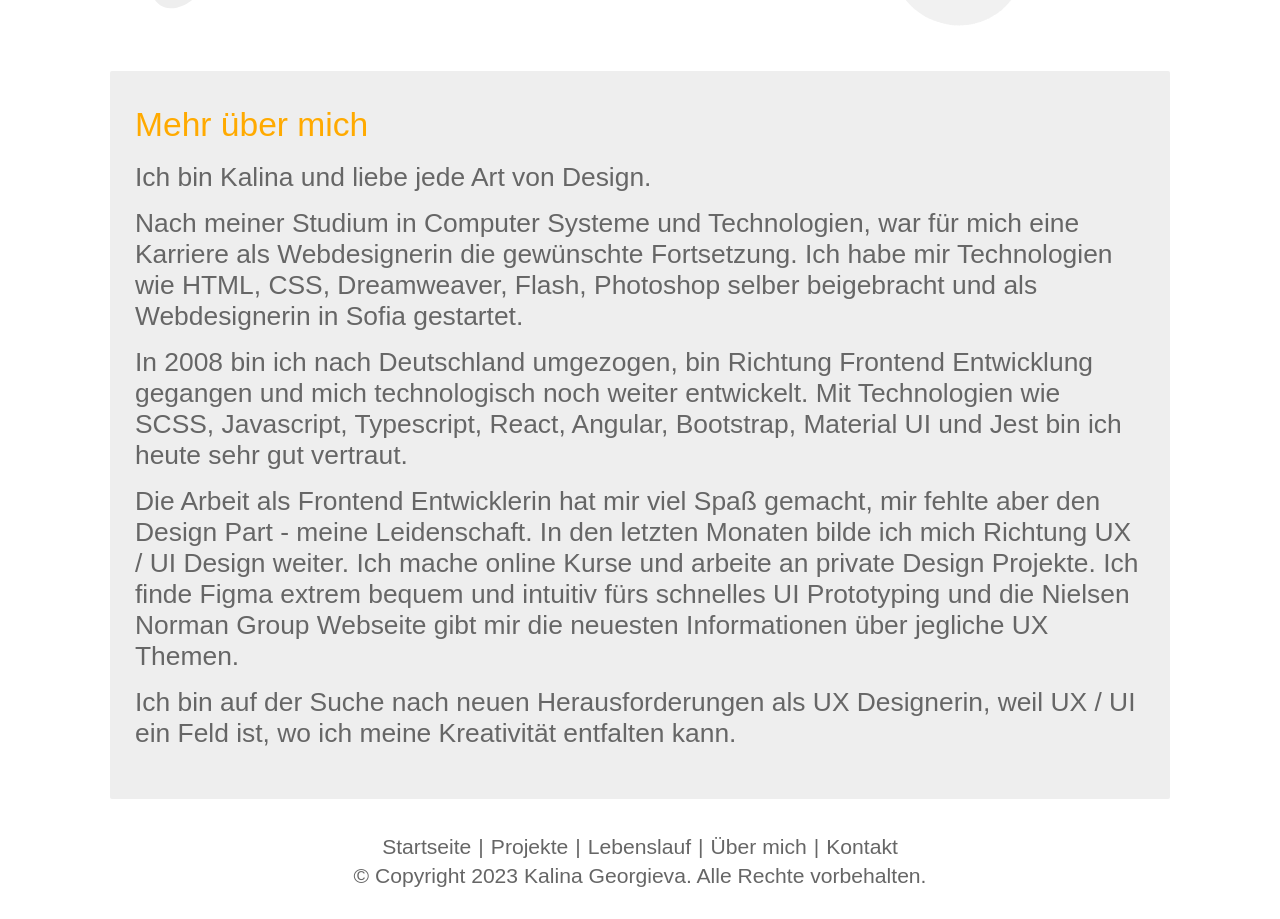
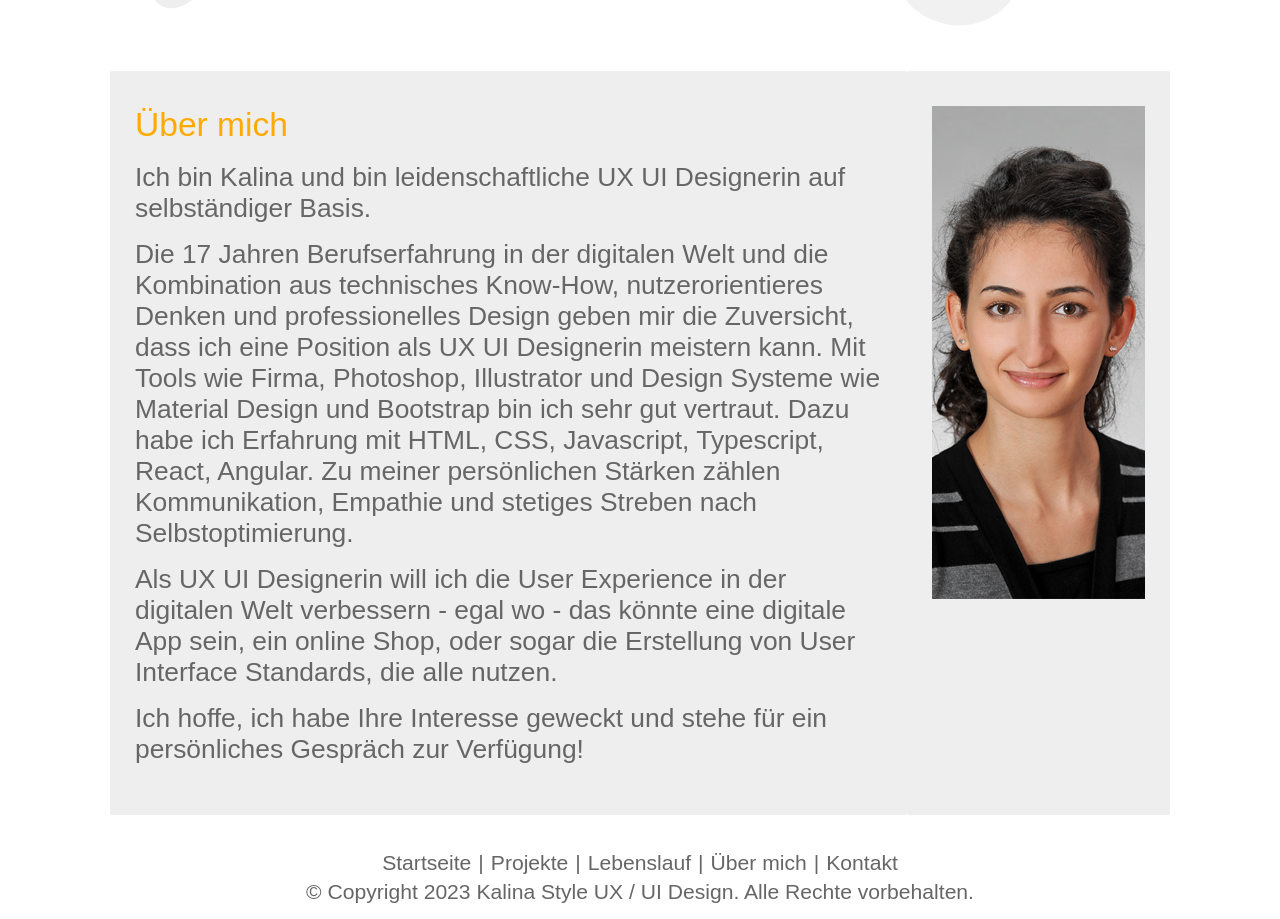
Before and after one commit to kalinagg/meineprojekte, a React (Create React App) app: page /aboutme in a window 1280 px wide. Shown: the part 129-1048 px from the top of the page. Built offline with nearby package versions, Linux system fonts and the light colour scheme; a web font is replaced by a local one.

Commit message:
Changed about me text

```diff
--- a/src/Footer/Footer.js
+++ b/src/Footer/Footer.js
@@ -17,7 +17,7 @@ export default class Footer extends Component {
                         <li><Link to="contact">Kontakt</Link></li>
                     </ul>
                 </nav>
-                <p className="clear">&copy; Copyright {currentYear} Kalina Georgieva. Alle Rechte vorbehalten.</p>
+                <p className="clear">&copy; Copyright {currentYear} Kalina Style UX / UI Design. Alle Rechte vorbehalten.</p>
             </footer>
         )
     }
--- a/src/TextBoxAbout/TextBoxAbout.js
+++ b/src/TextBoxAbout/TextBoxAbout.js
@@ -1,5 +1,6 @@
 import React, { Component } from 'react';
 import './TextBoxAbout.css';
+import me from './images/me.png'
 
 export default class TextBoxAbout extends Component {
     render() {
@@ -7,12 +8,14 @@ export default class TextBoxAbout extends Component {
         	<main>
 				<section className="info-container">
 					<article className="info-text" title="Über mich">
-						<h2>Mehr über mich</h2>
-						<p>Ich bin Kalina und liebe jede Art von Design.</p>
-						<p>Nach meiner Studium in Computer Systeme und Technologien, war für mich eine Karriere als Webdesignerin die gewünschte Fortsetzung. Ich habe mir Technologien wie HTML, CSS, Dreamweaver, Flash, Photoshop selber beigebracht und als Webdesignerin in Sofia gestartet.</p>
-						<p>In 2008 bin ich nach Deutschland umgezogen, bin Richtung Frontend Entwicklung gegangen und mich technologisch noch weiter entwickelt. Mit Technologien wie SCSS, Javascript, Typescript, React, Angular, Bootstrap, Material UI und Jest bin ich heute sehr gut vertraut.</p>
-						<p>Die Arbeit als Frontend Entwicklerin hat mir viel Spaß gemacht, mir fehlte aber den Design Part - meine Leidenschaft. In den letzten Monaten bilde ich mich Richtung  UX / UI Design weiter. Ich mache online Kurse und arbeite an private Design Projekte. Ich finde Figma extrem bequem und intuitiv fürs schnelles UI Prototyping und die Nielsen Norman Group Webseite gibt mir die neuesten Informationen über jegliche UX Themen.</p>
-						<p>Ich bin auf der Suche nach neuen Herausforderungen als UX Designerin, weil UX / UI ein Feld ist, wo ich meine Kreativität entfalten kann.</p>
+						<h2>Über mich</h2>
+						<p>Ich bin Kalina und bin leidenschaftliche UX UI Designerin auf selbständiger Basis.</p>
+						<p>Die 17 Jahren Berufserfahrung in der digitalen Welt und die Kombination aus technisches Know-How, nutzerorientieres Denken und professionelles Design geben mir die Zuversicht, dass ich eine Position als UX UI Designerin meistern kann. Mit Tools wie Firma, Photoshop, Illustrator und Design Systeme wie Material Design und Bootstrap bin ich sehr gut vertraut. Dazu habe ich Erfahrung mit HTML, CSS, Javascript, Typescript, React, Angular. Zu meiner persönlichen Stärken zählen Kommunikation, Empathie und stetiges Streben nach  Selbstoptimierung.</p>
+						<p>Als UX UI Designerin will ich die User Experience in der digitalen Welt verbessern - egal wo - das könnte eine digitale App sein, ein online Shop, oder sogar die Erstellung von User Interface Standards, die alle nutzen.</p>
+						<p>Ich hoffe, ich habe Ihre Interesse geweckt und stehe für ein persönliches Gespräch zur Verfügung!</p>
+					</article>
+					<article className="info-text">
+						<img src={me} className="info-img" alt="my photo" />
 					</article>
 				</section>
 			</main>
--- a/src/TextBoxContact/TextBoxContact.js
+++ b/src/TextBoxContact/TextBoxContact.js
@@ -8,7 +8,7 @@ export default class TextBox extends Component {
                 <section className="contact-container">
                     <article className="contact-text" title="Kontakt">
                         <h2>Kontakt / Impressum</h2>
-                        <p>Kalina Georgieva Design & Development</p>
+                        <p>Kalina Style<br />UX / UI Design</p>
                         <p>Email: kalinagg<span style={{display: 'none'}}>diesen Text entfernen</span>@yahoo.de</p>
                         <p>Tel: +49 176 786 420 47</p>
                         <p>Adresse: 81539 München, Deutschland</p>
```
